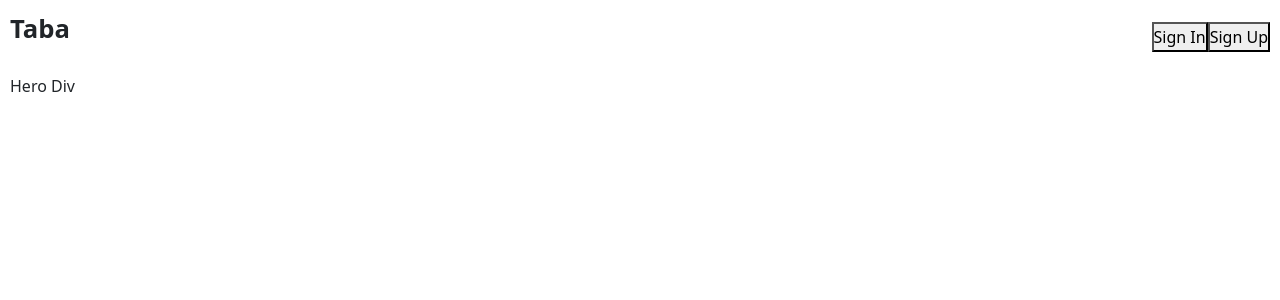
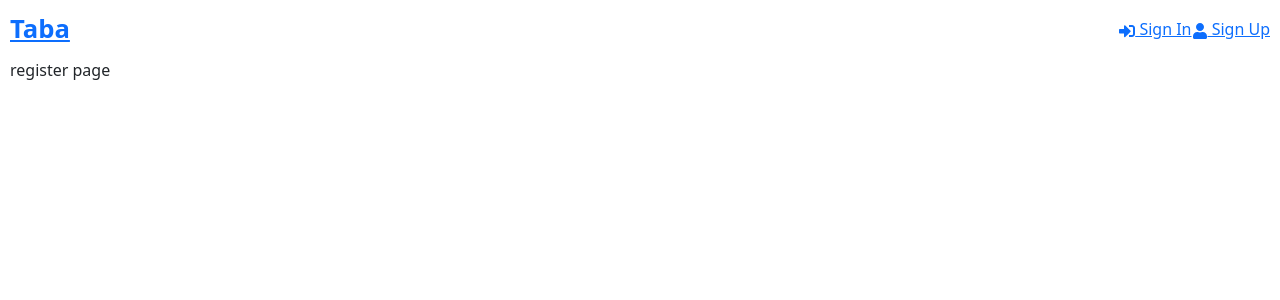
Before and after one commit to brian-pan/taba-retail, a React (Vite) app in the folder frontend/: page /register in a window 1280 px wide. Shown: the top 300 px of the page. Built offline with nearby package versions, Linux system fonts and the light colour scheme.

Commit message:
navigation Links set

```diff
--- a/frontend/package.json
+++ b/frontend/package.json
@@ -15,6 +15,8 @@
     "react-bootstrap": "^2.9.0",
     "react-dom": "^18.2.0",
     "react-icons": "^4.11.0",
+    "react-router-bootstrap": "^0.26.2",
+    "react-router-dom": "^6.17.0",
     "sass": "^1.69.3"
   },
   "devDependencies": {
--- a/frontend/src/App.tsx
+++ b/frontend/src/App.tsx
@@ -1,3 +1,5 @@
+import { Outlet } from "react-router-dom";
+
 import Header from "./components/Header";
 import HomeScreen from "./screens/HomeScreen";
 import "./styles/App.scss";
@@ -7,7 +9,9 @@ const App = () => {
     <>
       <div className="wrapper">
         <Header logoName="Taba" />
-        <HomeScreen />
+        <div>
+          <Outlet />
+        </div>
       </div>
     </>
   );
--- a/frontend/src/components/Header.tsx
+++ b/frontend/src/components/Header.tsx
@@ -1,6 +1,8 @@
 import * as React from "react";
+import { FaSignInAlt, FaSignOutAlt, FaUser } from "react-icons/fa";
+import { Link, useNavigate } from "react-router-dom";
+
 import "../styles/components/Header.scss";
-import Button from "../widgets/Button";
 
 interface HeaderProps {
   logoName: string;
@@ -10,19 +12,17 @@ const Header: React.FunctionComponent<HeaderProps> = (props) => {
   return (
     <header>
       <div className="header__logo">
-        <p className="header__logo-name">{props.logoName}</p>
+        <Link className="header__logo-name" to="/">
+          {props.logoName}
+        </Link>
       </div>
-      <div className="header__buttons">
-        <Button
-          className="header__button header__button--sign-in"
-          name="Sign In"
-          variant="secondary"
-        />
-        <Button
-          className="header__button header__button--sign-up"
-          name="Sign Up"
-          variant="secondary"
-        />
+      <div className="header__links">
+        <Link className="header__link header__link--sign-in" to="/login">
+          <FaSignInAlt /> Sign In
+        </Link>
+        <Link className="header__link header__link--sign-up" to="/register">
+          <FaUser /> Sign Up
+        </Link>
       </div>
     </header>
   );
--- a/frontend/src/main.tsx
+++ b/frontend/src/main.tsx
@@ -1,11 +1,30 @@
 import React from "react";
 import ReactDOM from "react-dom/client";
+import {
+  createBrowserRouter,
+  createRoutesFromElements,
+  Route,
+  RouterProvider,
+} from "react-router-dom";
+import "bootstrap/dist/css/bootstrap.min.css";
+
 import App from "./App.tsx";
-import "bootstrap/dist/css/bootstrap.min.css";
+import HomeScreen from "./screens/HomeScreen.tsx";
+import RegisterScreen from "./screens/RegisterScreen.tsx";
 import "./index.css";
+
+const router = createBrowserRouter(
+  createRoutesFromElements(
+    <Route path="/" element={<App />}>
+      <Route index={true} path="/" element={<HomeScreen />} />
+      <Route path="/register" element={<RegisterScreen />} />
+      <Route path="/register" element={<RegisterScreen />} />
+    </Route>
+  )
+);
 
 ReactDOM.createRoot(document.getElementById("root")!).render(
   <React.StrictMode>
-    <App />
+    <RouterProvider router={router} />
   </React.StrictMode>
 );
--- /dev/null
+++ b/frontend/src/screens/RegisterScreen.tsx
@@ -0,0 +1,11 @@
+import * as React from "react";
+
+interface RegisterScreenProps {}
+
+const RegisterScreen: React.FunctionComponent<RegisterScreenProps> = (
+  props
+) => {
+  return <div>register page</div>;
+};
+
+export default RegisterScreen;
```
Also changed, not shown: 1 other file (tests, documents, lock files or other folders).
